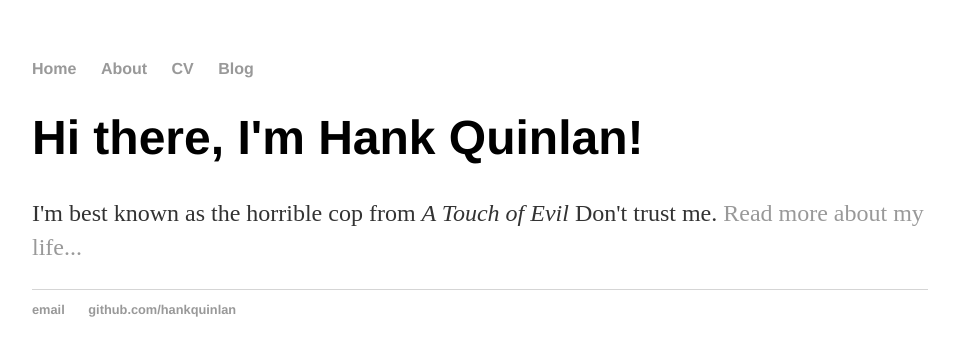
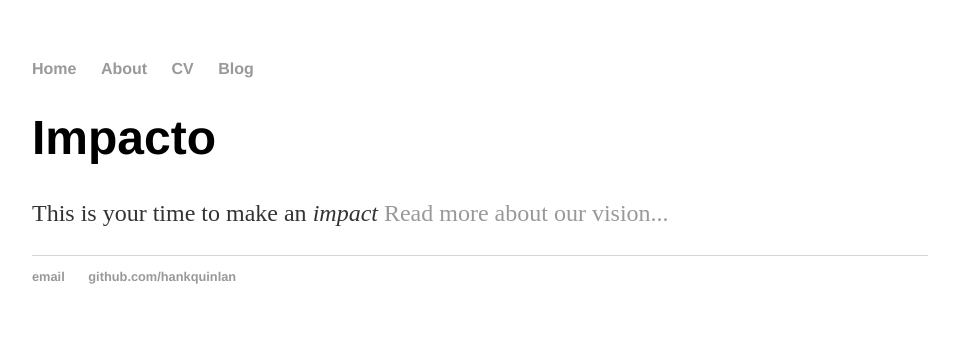
Before and after one commit to opceans/opceans.github.io, a Jekyll site: the page built from index.html, in a window 1280 px wide. Shown: the top 356 px of the page, without its empty margins (160-1119 px from the left). Built offline with Jekyll 4.4.1, drawn with Linux system fonts in a browser that asks for light colours.

Commit message:
Update index.html

```diff
--- a/index.html
+++ b/index.html
@@ -1,8 +1,8 @@
 ---
 layout: default
-title: Hank Quinlan, Horrible Cop
+title: Impacto
 ---
 <div class="blurb">
-	<h1>Hi there, I'm Hank Quinlan!</h1>
-	<p>I'm best known as the horrible cop from <em>A Touch of Evil</em> Don't trust me. <a href="/about">Read more about my life...</a></p>
+	<h1>Impacto</h1>
+	<p>This is your time to make an <em>impact</em>  <a href="/about">Read more about our vision...</a></p>
 </div><!-- /.blurb -->
```
